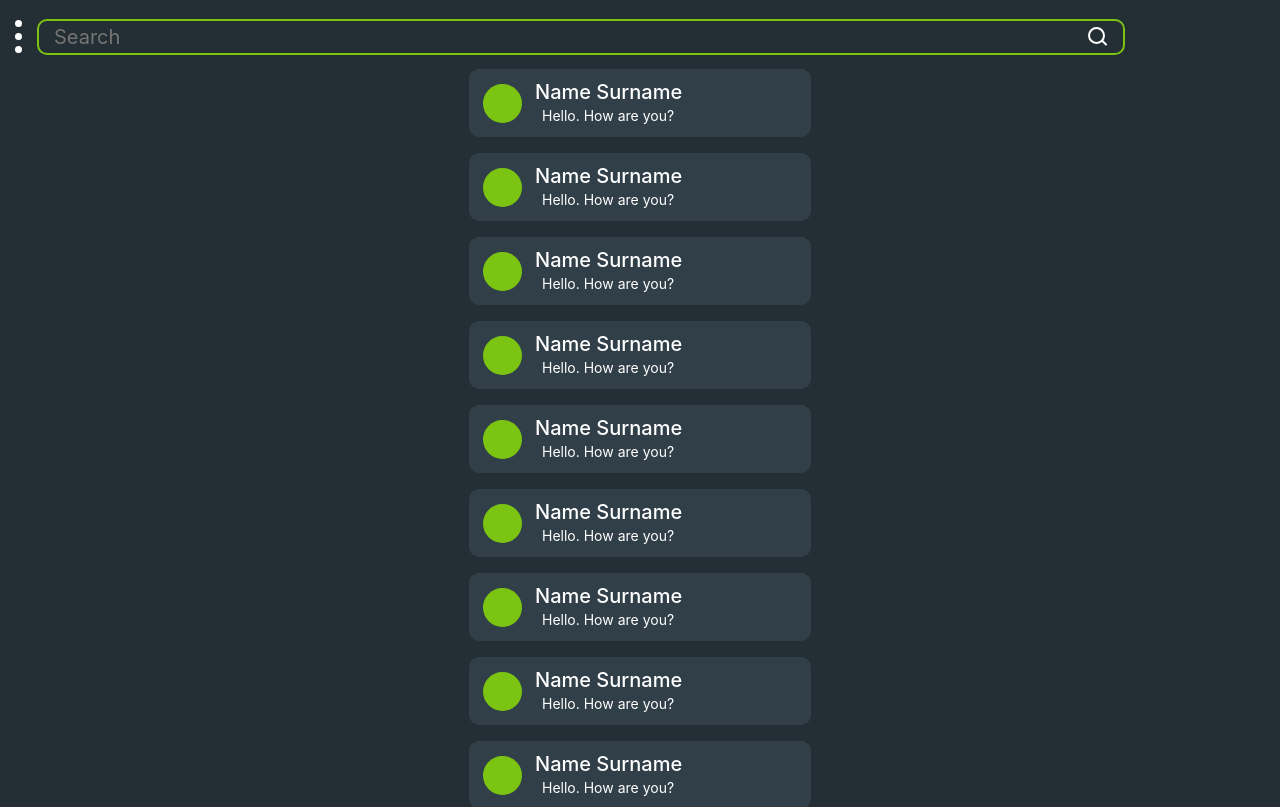
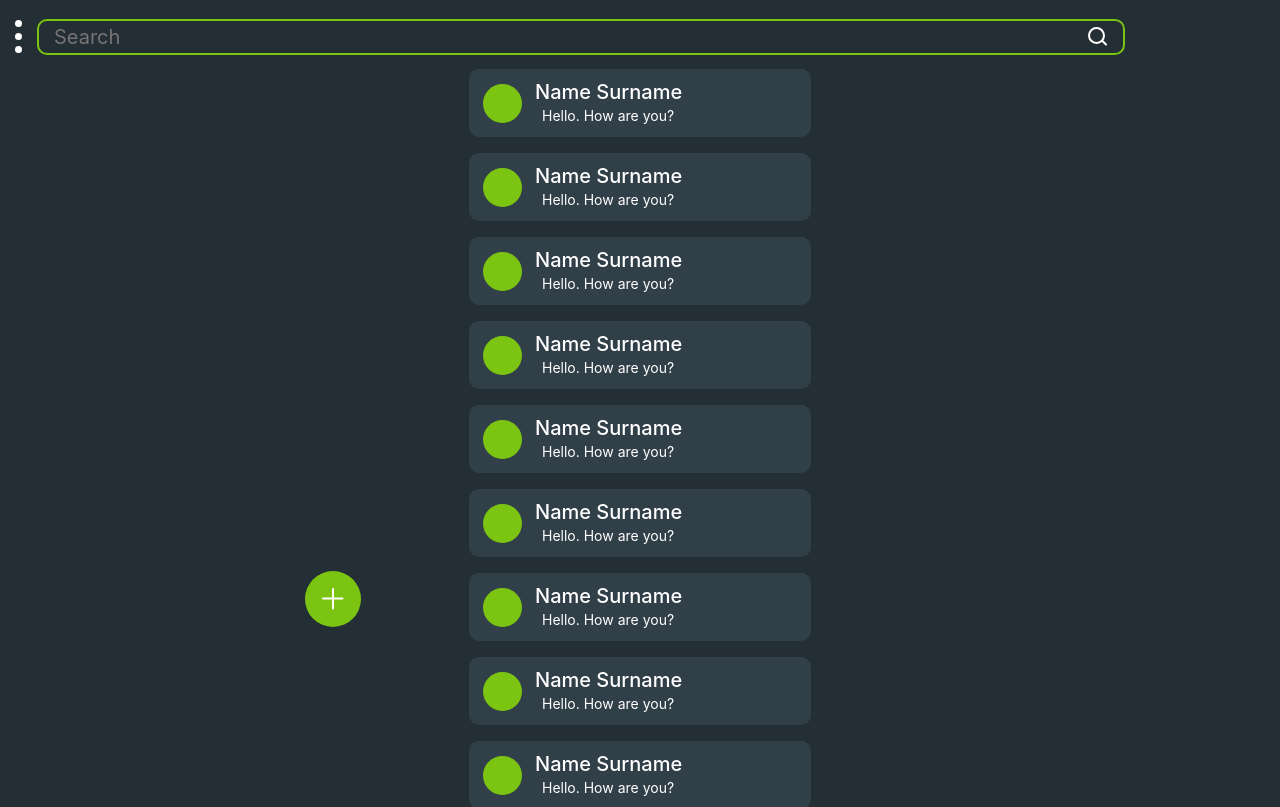
Before and after one commit to FariaSta/Macassenger, a Nuxt app: page /chats in a window 1280 px wide. Shown: the top 807 px of the page. Built offline with nearby package versions, Linux system fonts and the light colour scheme.

Commit message:
chats page movil finished

```diff
--- a/components/ChatWindows.vue
+++ b/components/ChatWindows.vue
@@ -19,6 +19,7 @@
         display: flex;
         align-items: center;
         margin-top: 16px;
+        cursor: pointer;
     }
     .chat__face
     {
--- a/components/Search.vue
+++ b/components/Search.vue
@@ -28,7 +28,7 @@
     position: absolute;
     top: 27px;
     left: 85%;
-
+    cursor: pointer;
   }
 
 
--- a/pages/chats.vue
+++ b/pages/chats.vue
@@ -2,8 +2,11 @@
 
     <div class="containerr">
         <div class="header">
-            <img src="../public/svg/menu.svg" alt="">
+            <img src="../public/svg/menu.svg" alt="" style="cursor: pointer;">
             <search />
+        </div>
+        <div class="add">
+            <img src="../public/svg/+.svg" alt="">
         </div>
         <div class="chats">
             <chat-windows />
@@ -47,6 +50,20 @@
         align-items: center;
         flex-direction: column;
     }
+    .add
+    {
+        width: 56px;
+        height: 56px;
+        border-radius: 30px;
+        background: #7BC411;
+        position: fixed;
+        left: 305px;
+        top: 571px;
+        display: flex;
+        justify-content: center;
+        align-items: center;
+        cursor: pointer;
+    }
 
 </style>
 
```
Also changed, not shown: public/svg/+.svg (added).
